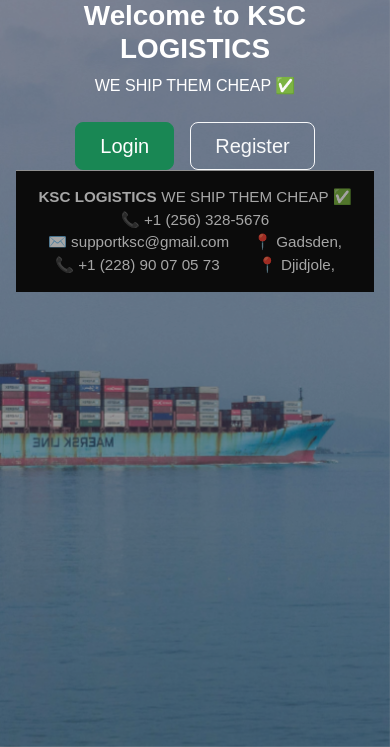
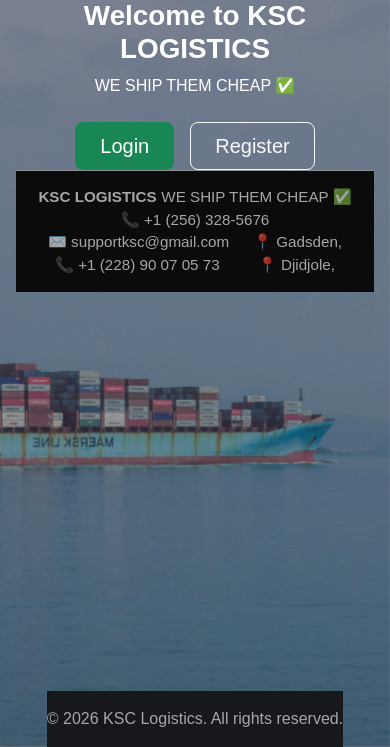
Before and after one commit to KSC2026411/ksc-flask, a Flask app: page / in a window 390 px wide. Shown: the part 97-844 px from the top of the page. Run offline with Flask 3, Linux system fonts and the light colour scheme; data that the repository does not hold is empty; some libraries are stand-ins or nearby versions.

Commit message:
Clean responsive base_public with sticky footer

```diff
--- a/app/templates/base_public.html
+++ b/app/templates/base_public.html
@@ -14,18 +14,19 @@
     {% block head %}{% endblock %}
 </head>
 
-<body class="{% block body_class %}{% endblock %}">
+<!-- ✅ FLEX LAYOUT FOR STICKY FOOTER -->
+<body class="d-flex flex-column min-vh-100 {% block body_class %}{% endblock %}">
 
-    <!-- NAVBAR (FIXED FOR MOBILE) -->
+    <!-- ✅ NAVBAR -->
     <nav class="navbar navbar-expand-lg navbar-dark bg-dark px-3">
         <a class="navbar-brand" href="{{ url_for('main.home') }}">KSC LOGISTICS</a>
 
-        <!-- ✅ Mobile toggle button -->
+        <!-- Mobile toggle -->
         <button class="navbar-toggler" type="button" data-bs-toggle="collapse" data-bs-target="#navbarContent">
             <span class="navbar-toggler-icon"></span>
         </button>
 
-        <!-- ✅ Collapsible content -->
+        <!-- Collapsible menu -->
         <div class="collapse navbar-collapse" id="navbarContent">
             <div class="ms-auto d-flex flex-column flex-lg-row gap-2 mt-3 mt-lg-0">
                 {% if not current_user.is_authenticated %}
@@ -43,7 +44,7 @@
         </div>
     </nav>
 
-    <!-- FLASH MESSAGES -->
+    <!-- ✅ FLASH MESSAGES -->
     {% with messages = get_flashed_messages(with_categories=true) %}
         {% if messages %}
             <div class="container mt-3 px-3">
@@ -57,10 +58,15 @@
         {% endif %}
     {% endwith %}
 
-    <!-- PAGE CONTENT -->
-    <div class="container-fluid px-3 px-md-4 mt-3">
+    <!-- ✅ MAIN CONTENT -->
+    <main class="flex-grow-1 container-fluid px-3 px-md-4 mt-3">
         {% block content %}{% endblock %}
-    </div>
+    </main>
+
+    <!-- ✅ FOOTER (STICKY FIXED) -->
+    <footer class="bg-dark text-white text-center py-3 mt-auto">
+        <p class="mb-0">© 2026 KSC Logistics. All rights reserved.</p>
+    </footer>
 
     <!-- Bootstrap JS -->
     <script src="https://cdn.jsdelivr.net/npm/bootstrap@5.3.0/dist/js/bootstrap.bundle.min.js"></script>
```
